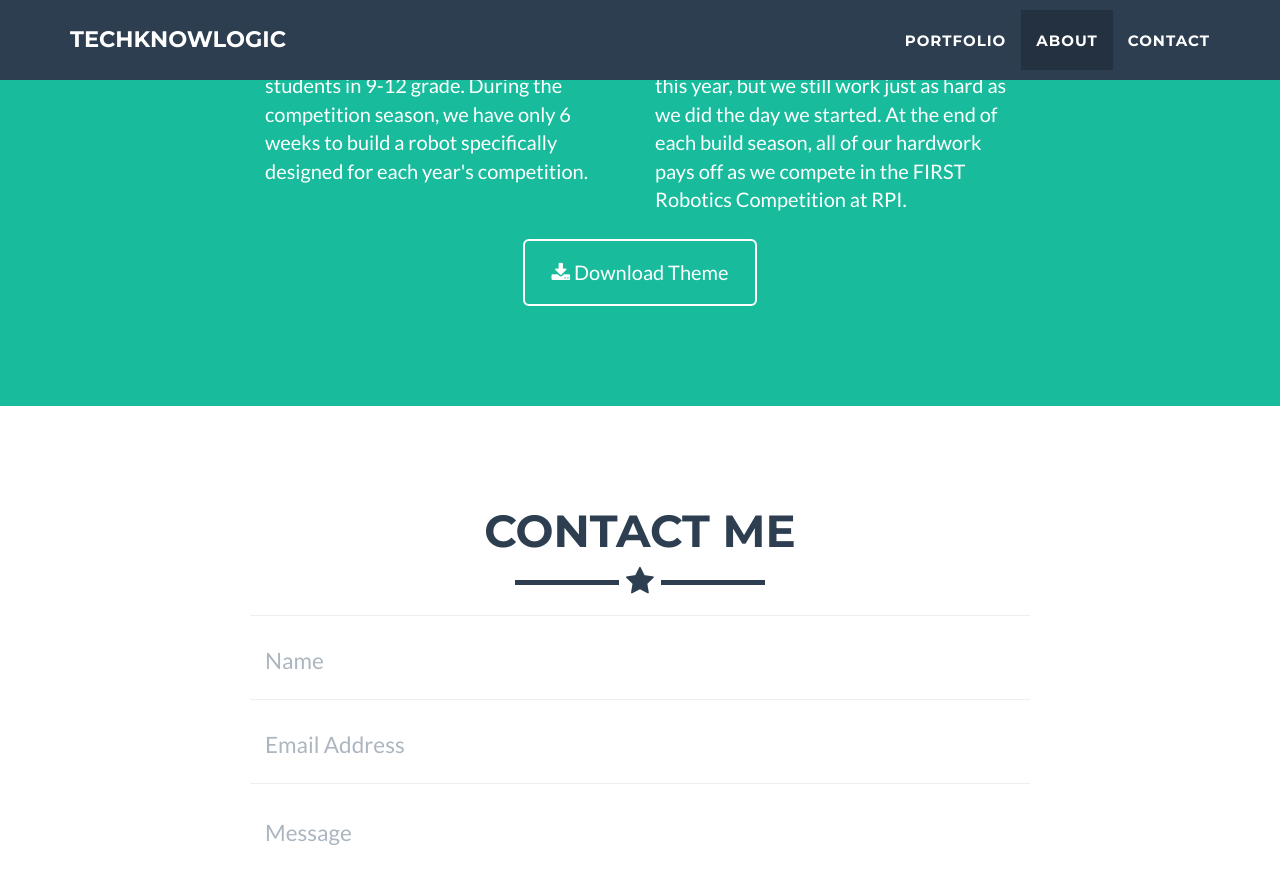
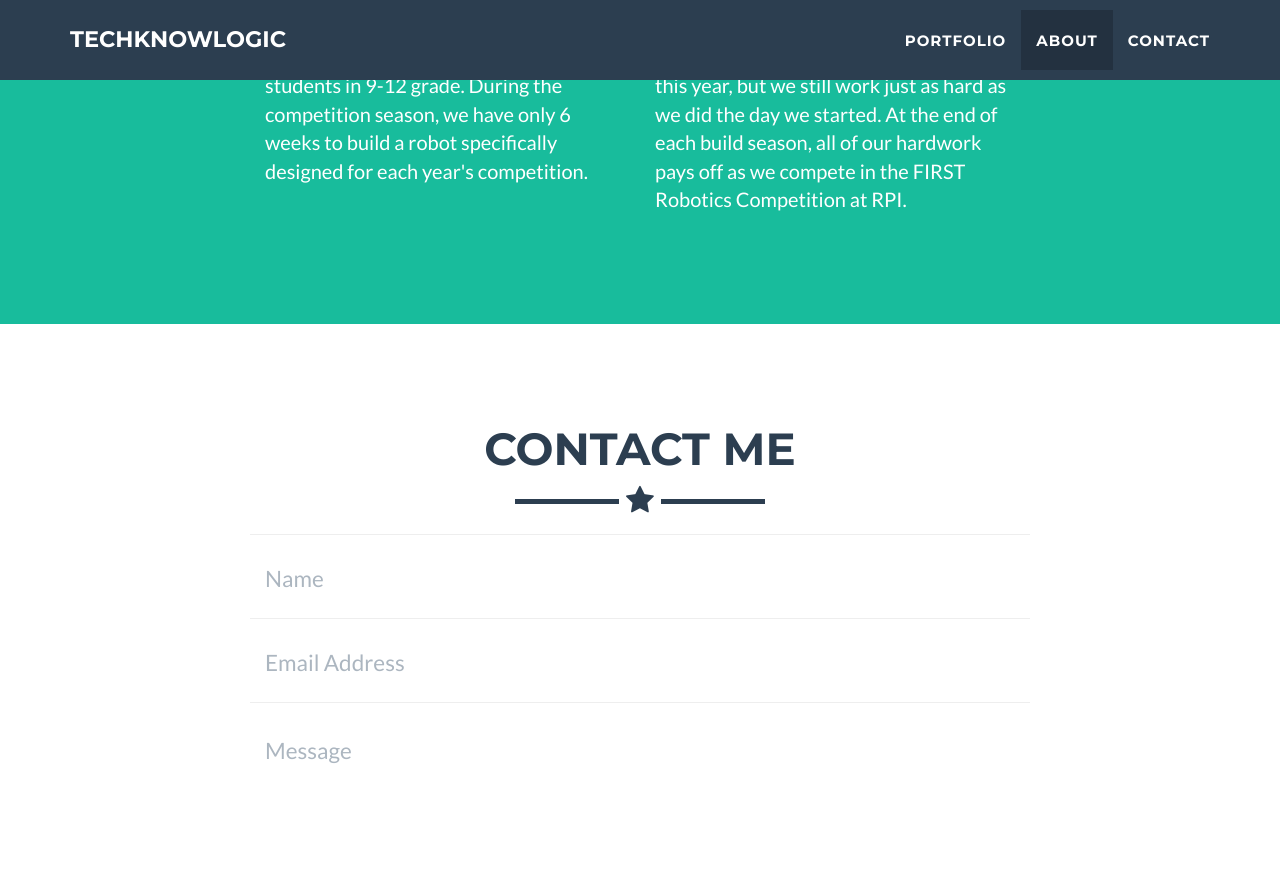
Before and after one commit to greenwichrobotics/greenwichrobotics.github.io, a Jekyll site: the page built from index.html, in a window 1280 px wide and 900 px high, scrolled down 1889 px. Shown: the top 884 px of the window. Built offline with Jekyll 4.4.1, drawn with Linux system fonts in a browser that asks for light colours.

Commit message:
new about

```diff
--- a/_includes/about.html
+++ b/_includes/about.html
@@ -14,10 +14,7 @@
                 <div class="col-lg-4">
                     <p>TechKnowLogic was created in 2016, with about 20 members. Since then, we have shrunk in size, down to 9 members this year, but we still work just as hard as we did the day we started. At the end of each build season, all of our hardwork pays off as we compete in the FIRST Robotics Competition at RPI.</p>
                 </div>
-                <div class="col-lg-8 col-lg-offset-2 text-center">
-                    <a href="https://github.com/jeromelachaud/freelancer-theme" class="btn btn-lg btn-outline">
-                        <i class="fa fa-download"></i> Download Theme
-                    </a>
+
                 </div>
             </div>
         </div>
```
